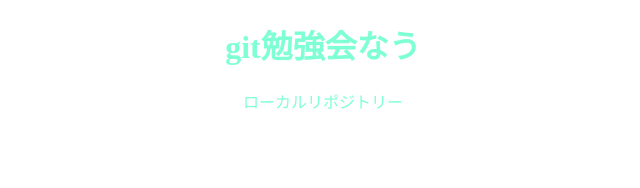
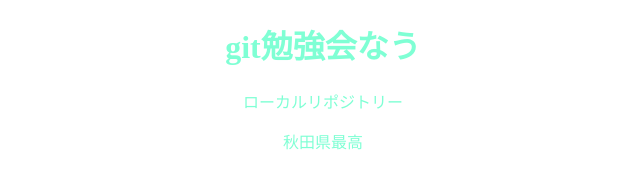
Before and after one commit to daisuke2549/git_lecture_20210603, a plain HTML site: page index.html in a window 1280 px wide. Shown: the whole page, without its empty margins (317-957 px from the left). Drawn offline with Linux system fonts and the light colour scheme.

Commit message:
秋田県最高の文言を追加

```diff
--- a/index.html
+++ b/index.html
@@ -10,6 +10,7 @@
 <body>
     <h1>git勉強会なう</h1>
     <p>ローカルリポジトリー</p>
+    <p>秋田県最高</p>
     <script src="main.js"></script>
 </body>
 </html>
```
